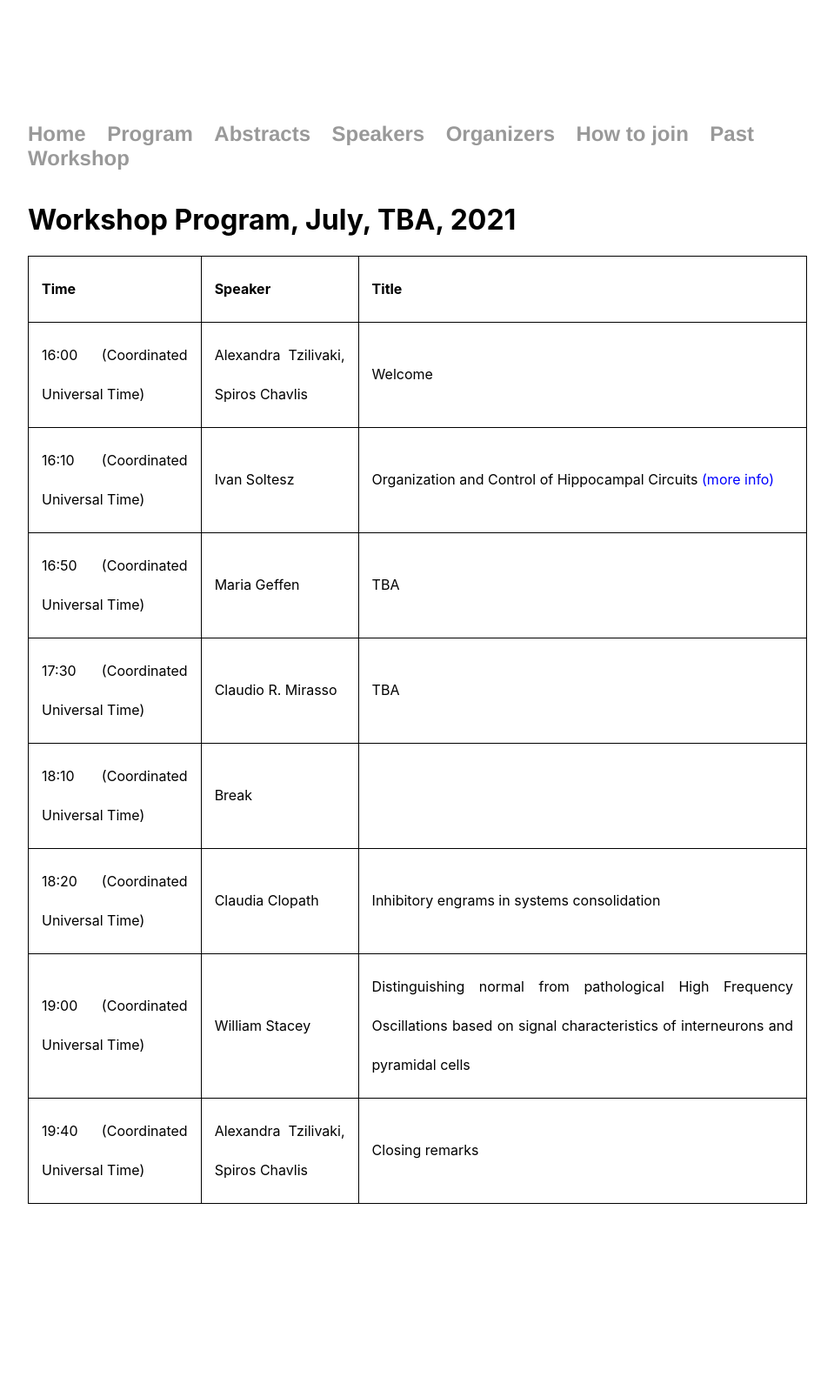
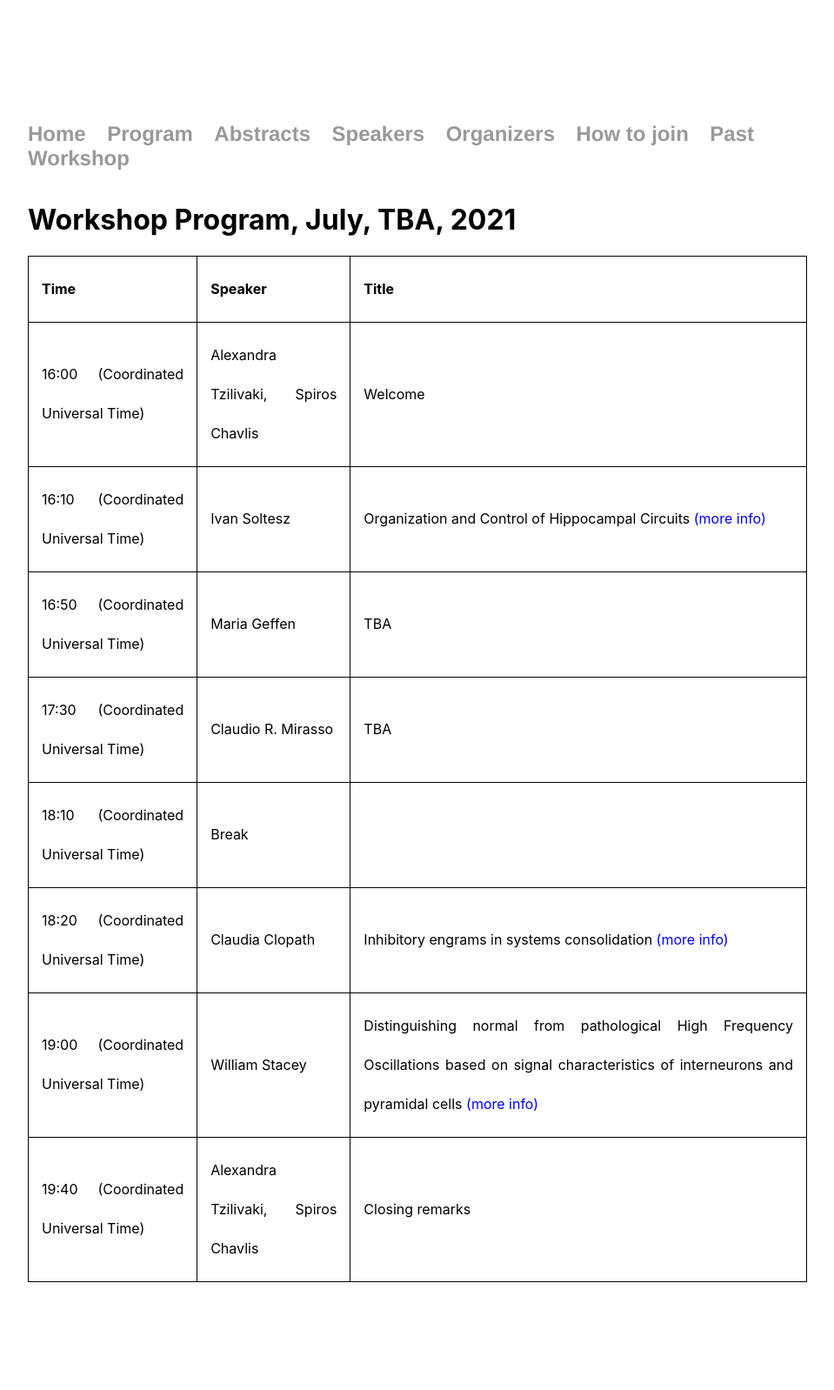
Before and after one commit to spirosChv/ocns2021interneurons, a Jekyll site: the page built from program/index.html, in a window 1280 px wide. Shown: the whole page at 87% size, without its empty margins (160-1119 px from the left). Built offline with Jekyll 4.4.1, drawn with Linux system fonts in a browser that asks for light colours; before the commit the page ends 1508 px from its top, so only the background shows below that.

Commit message:
Update index.html

```diff
--- a/program/index.html
+++ b/program/index.html
@@ -57,12 +57,12 @@
    <tr>
    <td><script type="text/javascript">localize("06/06/2021 06:20:00 PM"); </script></td>
    <td>Claudia Clopath</td>
-    <td>Inhibitory engrams in systems consolidation</td>
+    <td>Inhibitory engrams in systems consolidation <a style="color:blue" href="/ocns2021interneurons/abstracts">(more info)</a></td>
   </tr>
    <tr>
       <td><script type="text/javascript">localize("06/06/2021 07:00:00 PM"); </script></td>
     <td>William Stacey</td>
-    <td>Distinguishing normal from pathological High Frequency Oscillations based on signal characteristics of interneurons and pyramidal cells</td>
+    <td>Distinguishing normal from pathological High Frequency Oscillations based on signal characteristics of interneurons and pyramidal cells <a style="color:blue" href="/ocns2021interneurons/abstracts">(more info)</a></td>
   </tr>
     <tr>
      <td><script type="text/javascript">localize("06/06/2021 07:40:00 PM"); </script></td>
```
